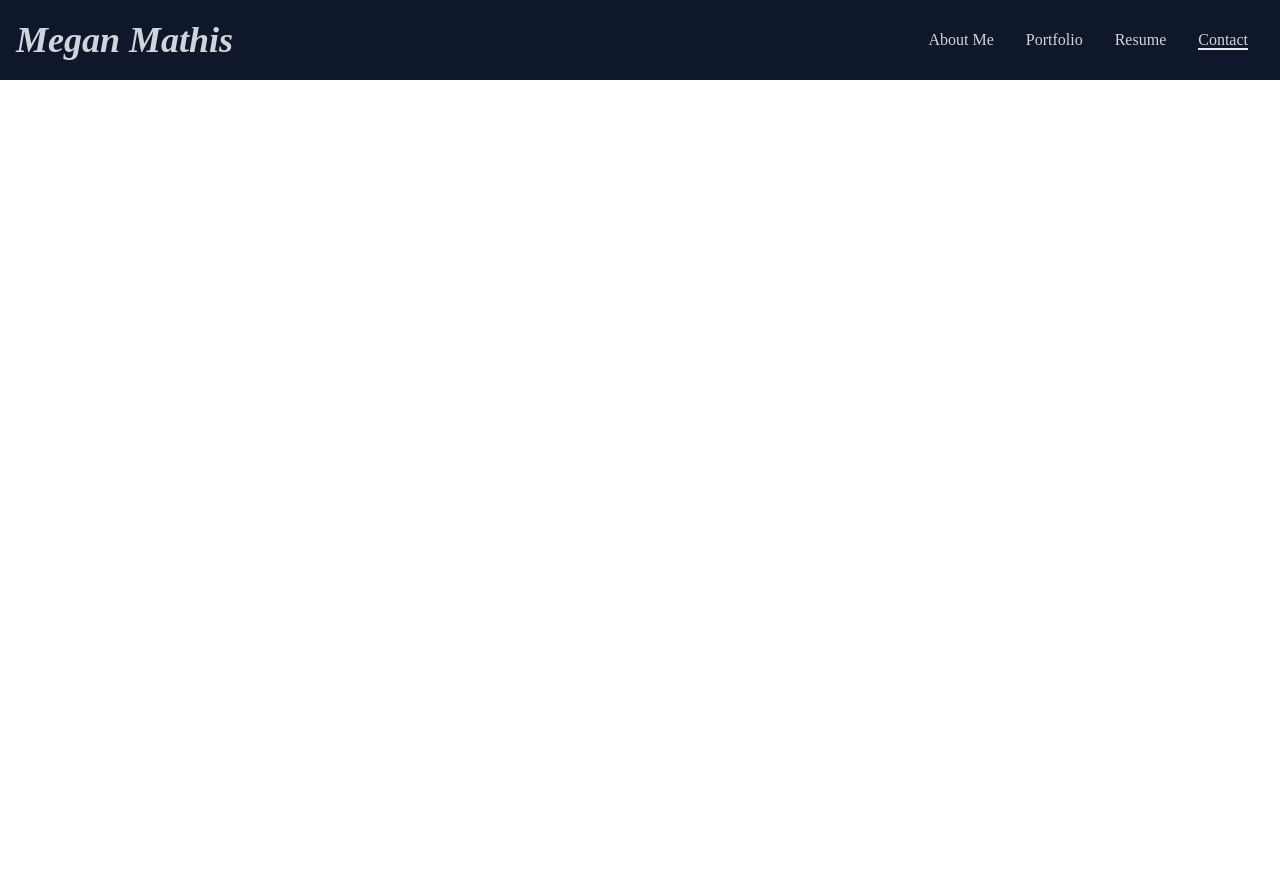
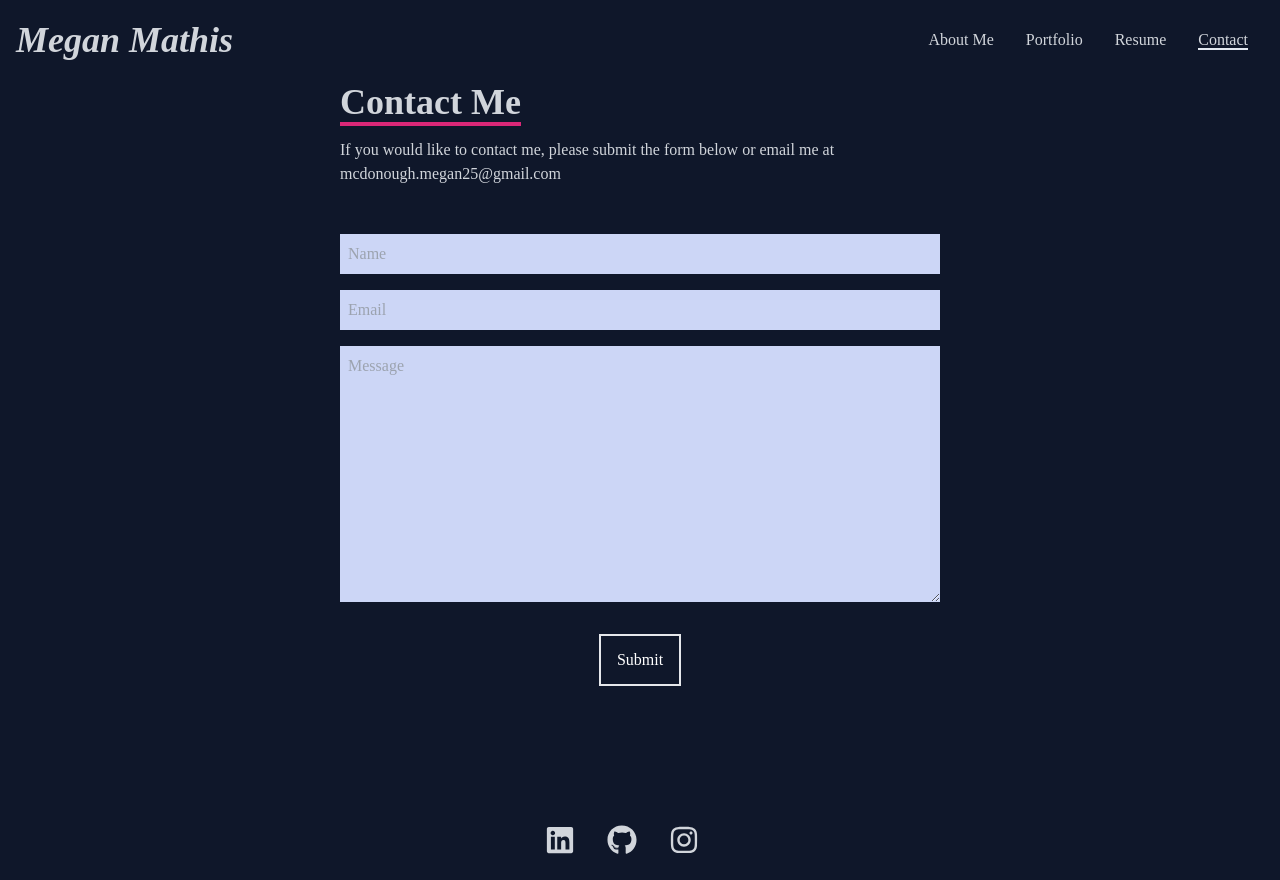
Before and after one commit to MegMathis/megan_mathis_react_portfolio, a React (Create React App) app: page /contact in a window 1280 px wide. Before the commit the page ends 800 px from the top, so only its background shows below. Built offline with nearby package versions, Linux system fonts and the light colour scheme.

Commit message:
contact form done still working on email warning

```diff
--- a/src/App.js
+++ b/src/App.js
@@ -3,6 +3,7 @@ import Footer from "./components/Footer";
 import AboutMe from "./components/AboutMe";
 import Portfolio from "./components/Portfolio";
 import Resume from "./components/Resume";
+import Contact from "./components/Contact";
 import { Routes, Route } from "react-router-dom";
 
 function App() {
@@ -13,6 +14,7 @@ function App() {
         <Route path="/" element={<AboutMe />} />
         <Route path="/portfolio" element={<Portfolio />} />
         <Route path="/resume" element={<Resume />} />
+        <Route path="/contact" element={<Contact />} />
       </Routes>
       <Footer />
     </>
--- /dev/null
+++ b/src/components/Contact.js
@@ -0,0 +1,64 @@
+import React, { useState } from "react";
+
+const Contact = () => {
+  const [error, setError] = useState(false);
+
+  const handleBlur = (e) => {
+    if (e.target.value === "") {
+      setError(true);
+    }
+  };
+
+  return (
+    <div
+      name="contact"
+      className="w-full h-screen bg-slate-900 flex justify-center items-center p-4"
+    >
+      <form
+        method="POST"
+        action="https://getform.io/f/cc670db9-52f4-4efe-a6e3-588a7eb01955"
+        className="flex flex-col max-w-[600px] w-full"
+      >
+        <div className="pb-8">
+          <p className="text-4xl font-bold inline border-b-4 border-pink-600 text-gray-300">
+            Contact Me
+          </p>
+          <p className="text-gray-300 py-4">
+            If you would like to contact me, please submit the form below or
+            email me at mcdonough.megan25@gmail.com
+          </p>
+        </div>
+        <input
+          className="bg-[#ccd6f6] p-2"
+          type="text"
+          placeholder="Name"
+          name="name"
+          onBlur={handleBlur}
+        />
+        {error && <p className="text-red-500">This field is required</p>}
+        <input
+          className="my-4 p-2 bg-[#ccd6f6]"
+          type="text"
+          placeholder="Email"
+          name="email"
+          onBlur={handleBlur}
+        />
+        {error && <p className="text-red-500">This field is required</p>}
+        <textarea
+          className="bg-[#ccd6f6] p-2"
+          name="message"
+          rows="10"
+          placeholder="Message"
+          onBlur={handleBlur}
+        ></textarea>
+        {error && <p className="text-red-500">This field is required</p>}
+
+        <button className="text-white border-2 hover:bg-pink-600 hover:border-pink-600 px-4 py-3 my-8 mx-auto flex items-center">
+          Submit
+        </button>
+      </form>
+    </div>
+  );
+};
+
+export default Contact;
```
